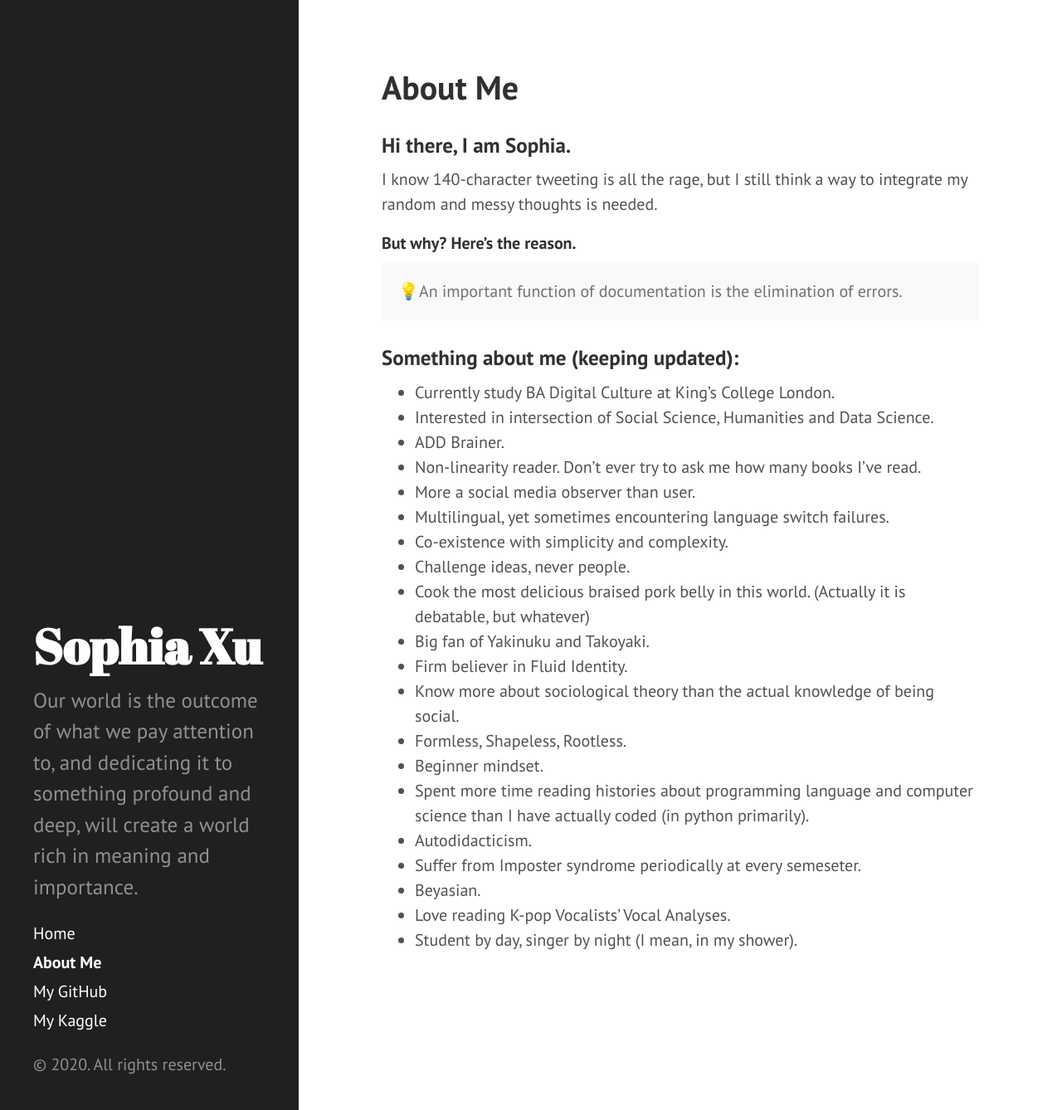
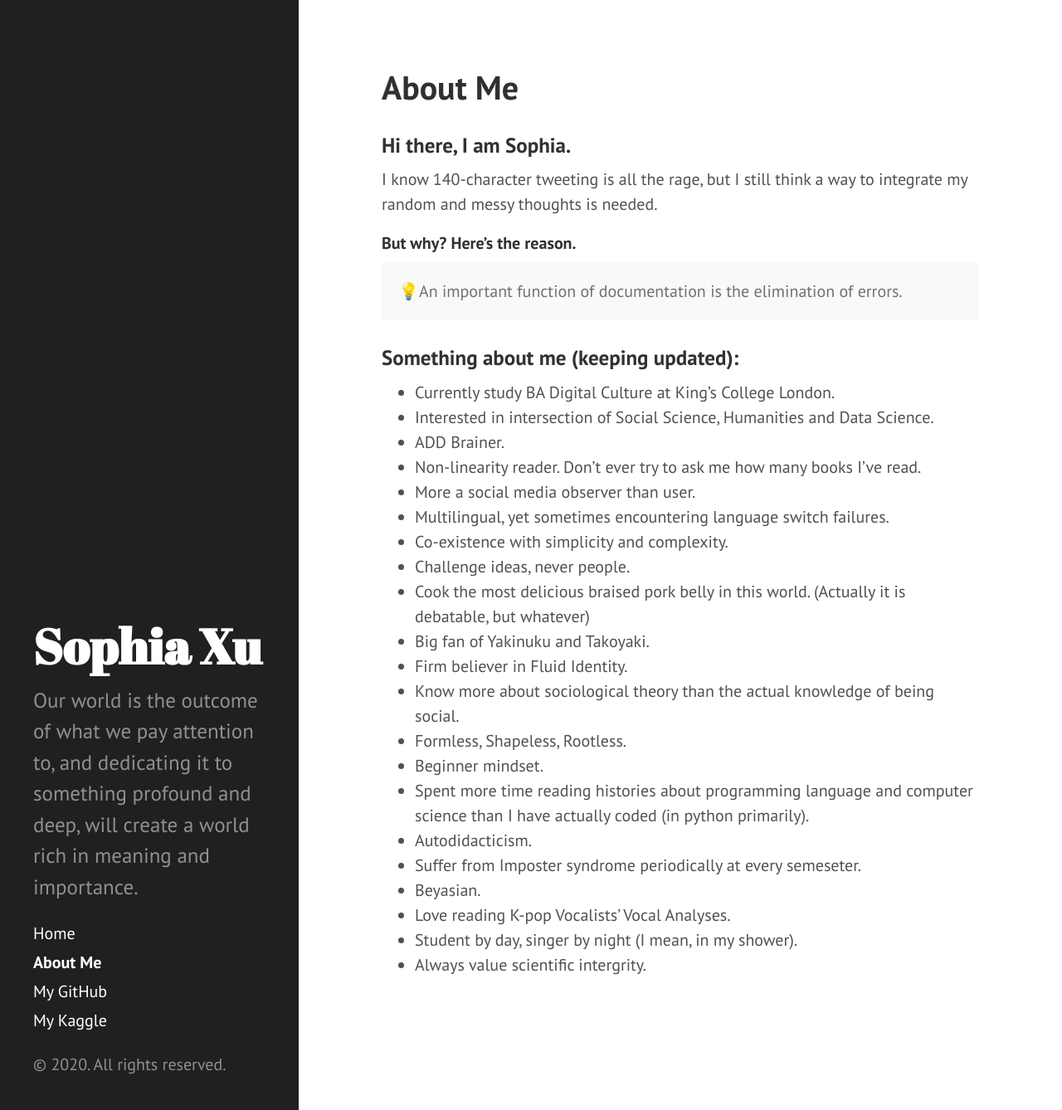
Before and after one commit to philosofia/philosofia.github.io, a Jekyll site: the page built from about.md, in a window 1280 px wide and 1338 px high. Shown: the whole window at 83% size. Built offline with Jekyll 4.4.1, drawn with Linux system fonts in a browser that asks for light colours.

Commit message:
Update about.md

```diff
--- a/about.md
+++ b/about.md
@@ -35,3 +35,4 @@ I know 140-character tweeting is all the rage, but I still think a way to integr
 * Beyasian.
 * Love reading K-pop Vocalists' Vocal Analyses.
 * Student by day, singer by night (I mean, in my shower).
+* Always value scientific intergrity.
```
